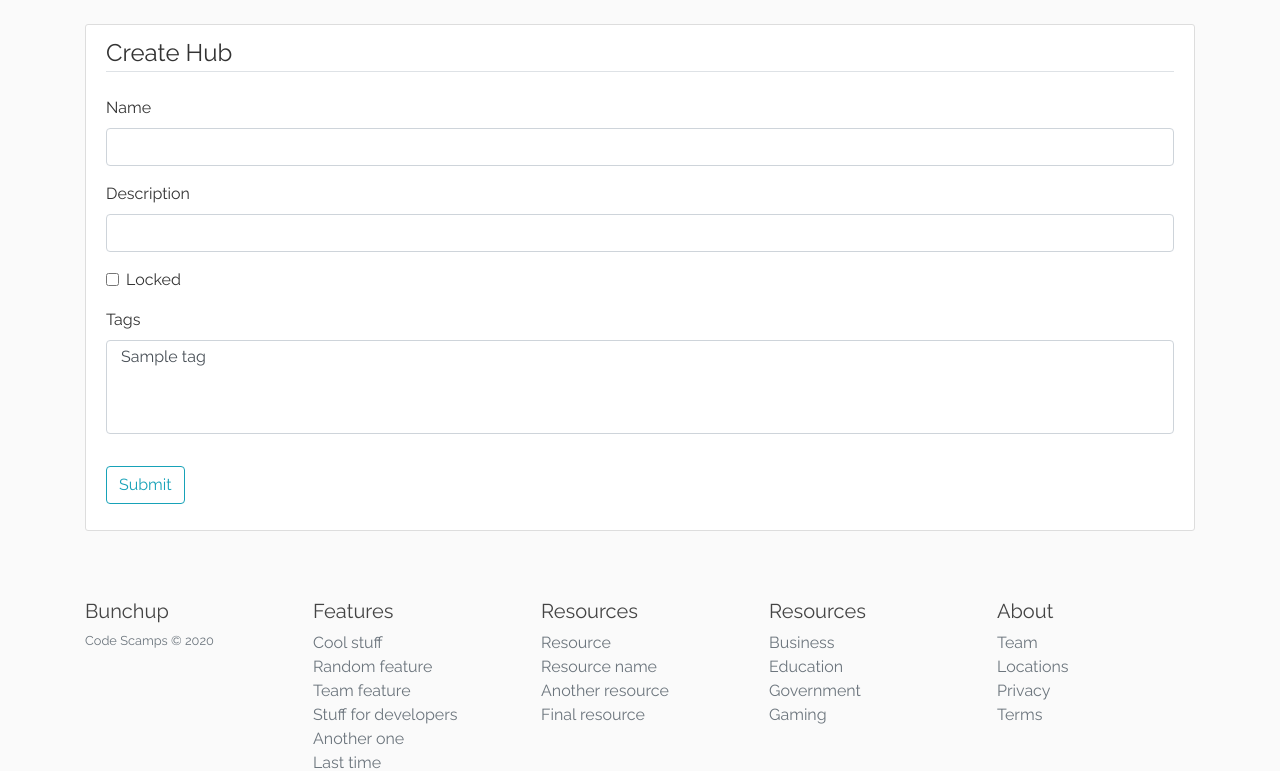
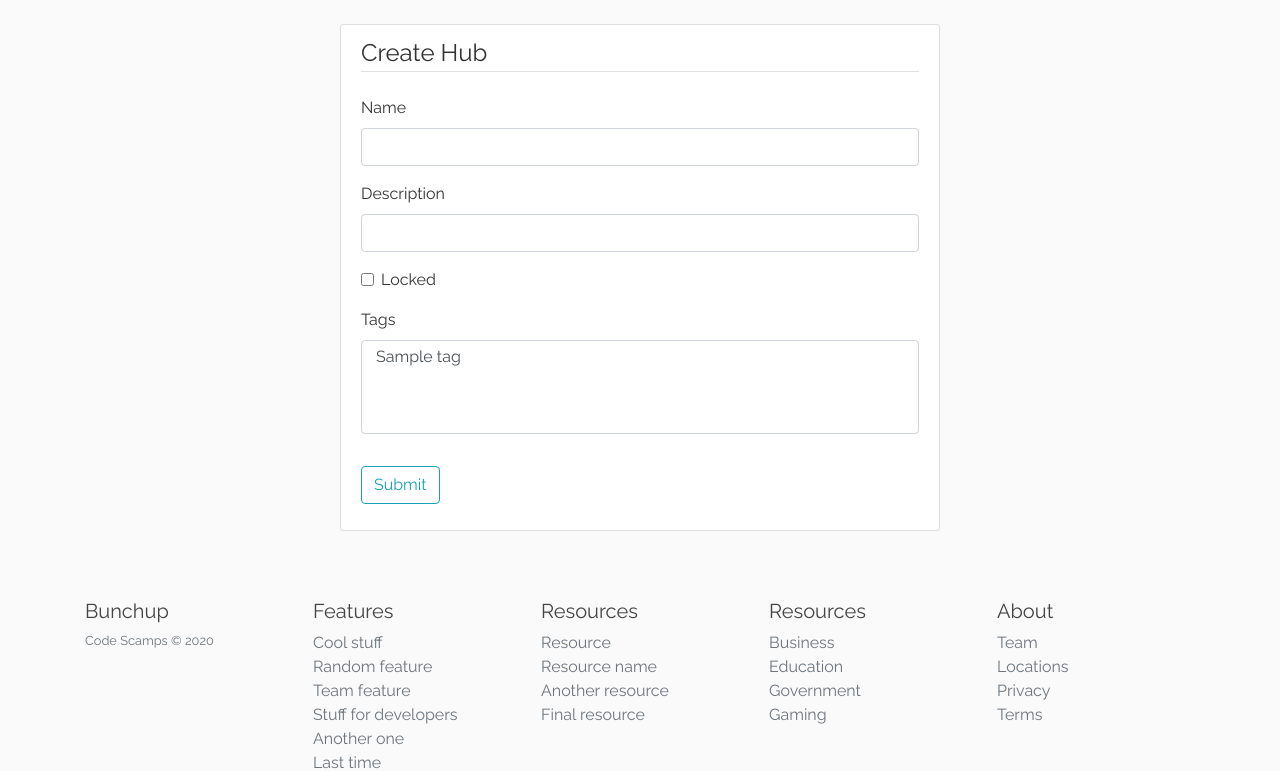
Before and after one commit to lloydtao/Hackathon-NASA-2020, a Django app: page /create/hub/ in a window 1280 px wide. Shown: the part 56-827 px from the top of the page. Run offline with Django 3.2, Linux system fonts and the light colour scheme; a user stored in the database is signed in; tables that the repository leaves empty hold one stand-in row (values such as "Sample post"); some libraries are stand-ins or nearby versions.

Commit message:
Put offstream pages in cute containers

```diff
--- a/src/bunchup/templates/bunchup/activity_form.html
+++ b/src/bunchup/templates/bunchup/activity_form.html
@@ -3,7 +3,7 @@
 {% load crispy_forms_tags %}
 
 {% block content %}
-		<div class="content-section">
+		<div class="content-section cute-container mx-auto">
 			<form method="POST">
 				{% csrf_token %}
 				<fieldset class="form-group">
--- a/src/bunchup/templates/bunchup/hub_confirm_delete.html
+++ b/src/bunchup/templates/bunchup/hub_confirm_delete.html
@@ -1,7 +1,7 @@
 {% extends "bunchup/base.html" %}
 
 {% block content %}
-		<div class="content-section">
+		<div class="content-section cute-container mx-auto">
 			<form method="POST">
 				{% csrf_token %}
 				<fieldset class="form-group">
--- a/src/bunchup/templates/bunchup/hub_detail.html
+++ b/src/bunchup/templates/bunchup/hub_detail.html
@@ -1,7 +1,7 @@
 {% extends "bunchup/base.html" %}
 
 {% block content %}
-		<article class="media content-section">
+		<div class="media content-section cute-container mx-auto">
 			<img class="rounded-circle article-img" src="{{ hub.image.url }}">
 			<div class="media-body">
 				<div class="article-metadata">
--- a/src/bunchup/templates/bunchup/hub_form.html
+++ b/src/bunchup/templates/bunchup/hub_form.html
@@ -3,7 +3,7 @@
 {% load crispy_forms_tags %}
 
 {% block content %}
-		<div class="content-section">
+		<div class="content-section cute-container mx-auto">
 			<form method="POST">
 				{% csrf_token %}
 				<fieldset class="form-group">
--- a/src/bunchup/templates/bunchup/hub_update.html
+++ b/src/bunchup/templates/bunchup/hub_update.html
@@ -3,7 +3,7 @@
 {% load crispy_forms_tags %}
 
 {% block content %}
-		<div class="content-section">
+		<div class="content-section cute-container mx-auto">
 			<form method="POST">
 				{% csrf_token %}
 				<fieldset class="form-group">
```
